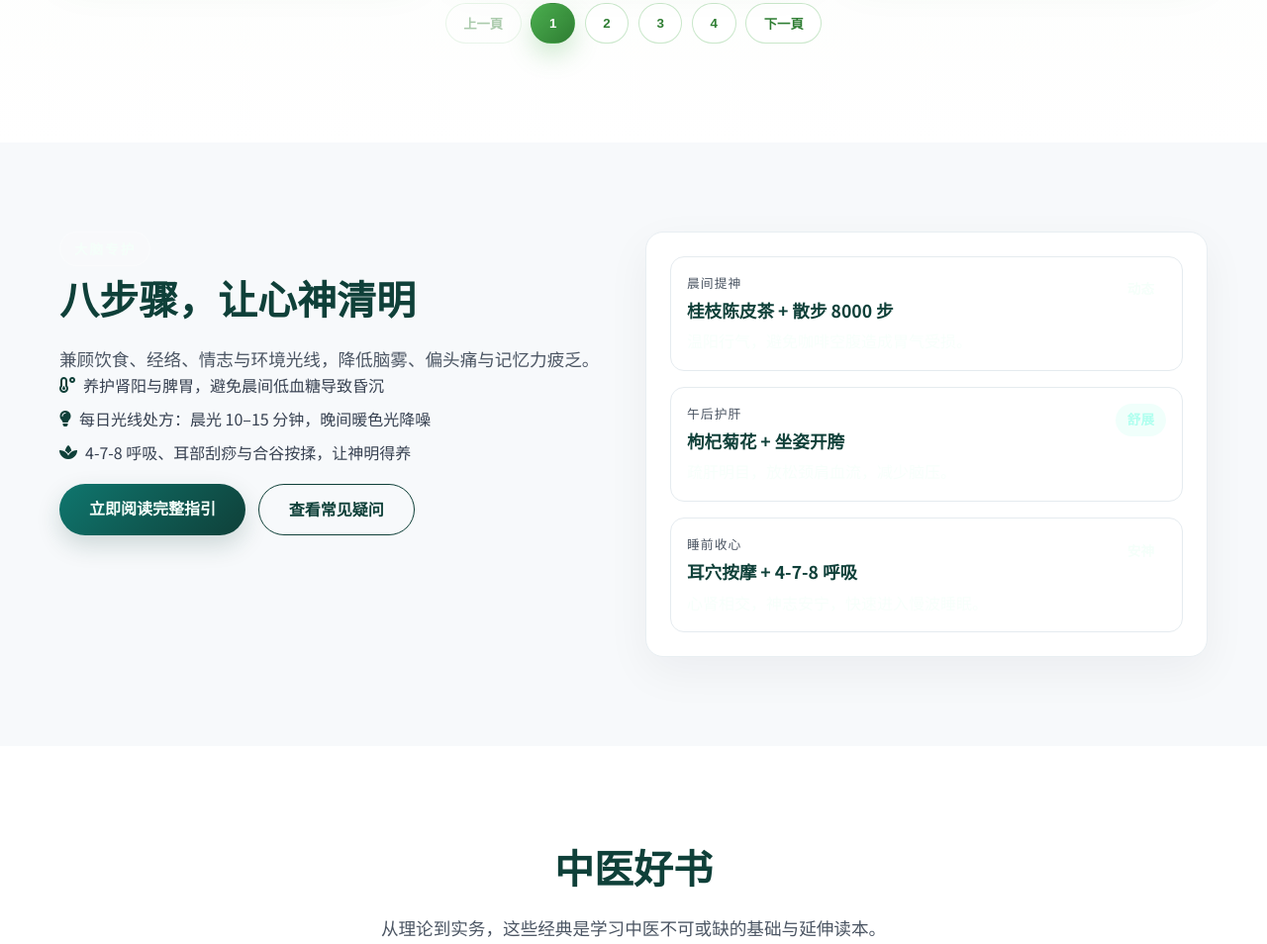
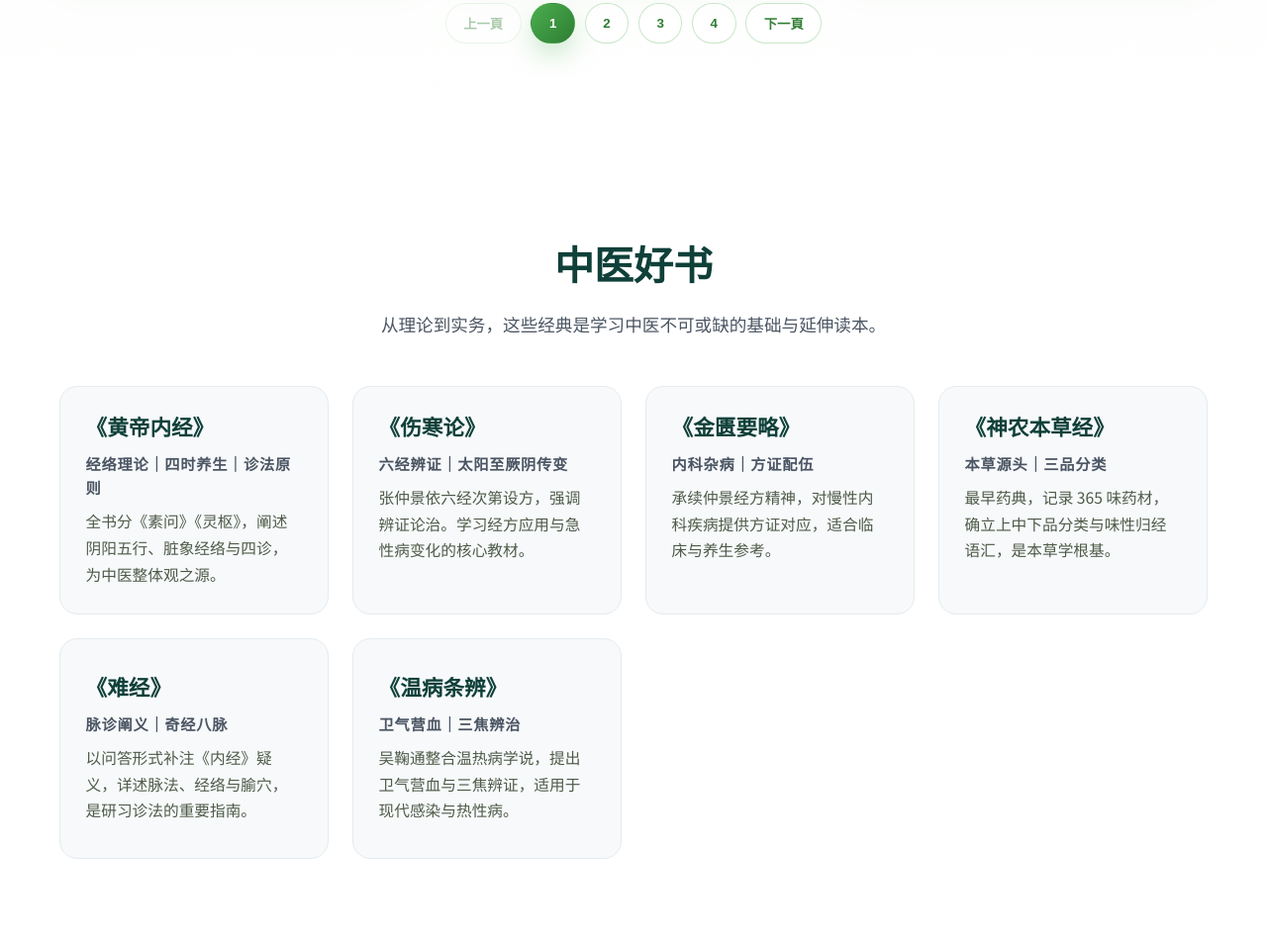
Before and after one commit to youxunzhang/traditionalchinesemedicine.online, a plain HTML site: page index.html in a window 1280 px wide. Shown: the part 1882-2836 px from the top of the page at 99% size. Drawn offline with Linux system fonts and the light colour scheme; no server answers.

Commit message:
Remove brain preview steps from homepage

```diff
--- a/index.html
+++ b/index.html
@@ -193,52 +193,6 @@
             <div id="homepageHerbList" class="herbs-grid" aria-live="polite"></div>
 
             <nav class="herb-pagination" id="homepageHerbPagination" aria-label="神农本草分页导览"></nav>
-        </div>
-    </section>
-
-    <!-- Brain preview -->
-    <section class="brain-preview" aria-labelledby="brain-preview-title">
-        <div class="container brain-preview__grid">
-            <div>
-                <p class="highlight-eyebrow">大脑专护</p>
-                <h2 id="brain-preview-title" class="section-title">八步骤，让心神清明</h2>
-                <p class="section-subtitle">兼顾饮食、经络、情志与环境光线，降低脑雾、偏头痛与记忆力疲乏。</p>
-                <ul class="practice-list">
-                    <li><i class="fas fa-temperature-low"></i> 养护肾阳与脾胃，避免晨间低血糖导致昏沉</li>
-                    <li><i class="fas fa-lightbulb"></i> 每日光线处方：晨光 10–15 分钟，晚间暖色光降噪</li>
-                    <li><i class="fas fa-spa"></i> 4-7-8 呼吸、耳部刮痧与合谷按揉，让神明得养</li>
-                </ul>
-                <div class="practice-actions">
-                    <a class="btn btn-primary" href="brain.html">立即阅读完整指引</a>
-                    <a class="btn btn-secondary" href="#faq">查看常见疑问</a>
-                </div>
-            </div>
-            <div class="brain-preview__panel">
-                <div class="brain-preview__row">
-                    <div>
-                        <p class="task-label">晨间提神</p>
-                        <h3>桂枝陈皮茶 + 散步 8000 步</h3>
-                        <p class="task-note">温阳行气，避免咖啡空腹造成胃气受损。</p>
-                    </div>
-                    <span class="pill">动态</span>
-                </div>
-                <div class="brain-preview__row">
-                    <div>
-                        <p class="task-label">午后护肝</p>
-                        <h3>枸杞菊花 + 坐姿开胯</h3>
-                        <p class="task-note">疏肝明目，放松颈肩血流，减少脑压。</p>
-                    </div>
-                    <span class="pill pill--calm">舒展</span>
-                </div>
-                <div class="brain-preview__row">
-                    <div>
-                        <p class="task-label">睡前收心</p>
-                        <h3>耳穴按摩 + 4-7-8 呼吸</h3>
-                        <p class="task-note">心肾相交，神志安宁，快速进入慢波睡眠。</p>
-                    </div>
-                    <span class="pill pill--rest">安神</span>
-                </div>
-            </div>
         </div>
     </section>
 
```
